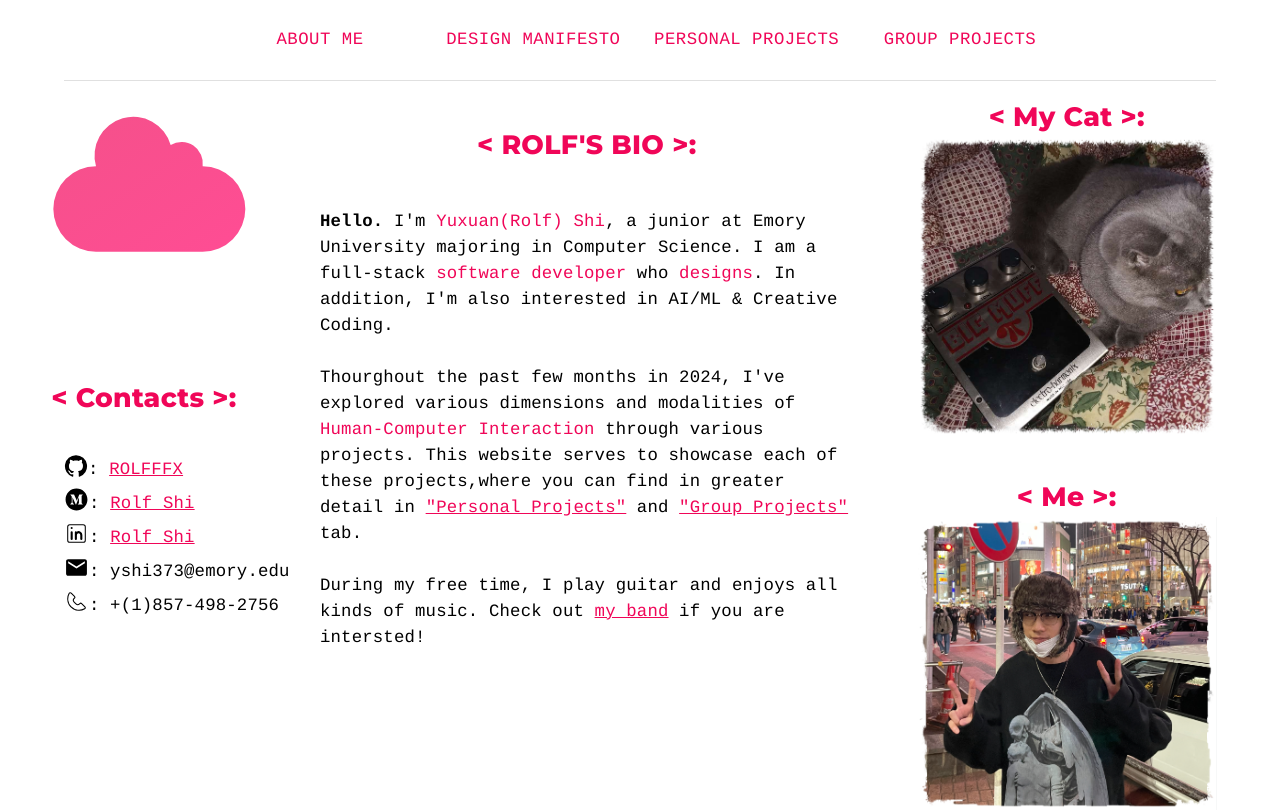
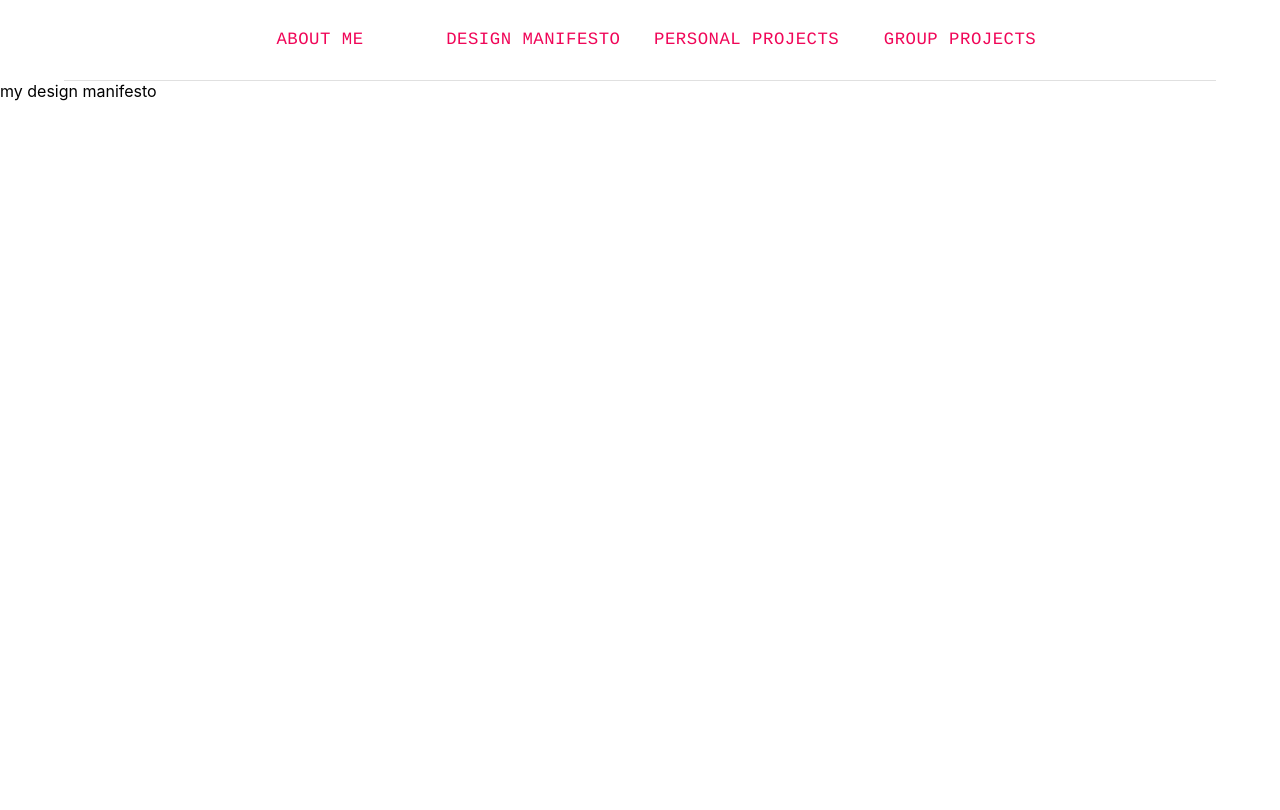
Before and after one commit to ROLFFFX/portfolio, a React (Create React App) app in the folder portofolio/: page /designmanifesto in a window 1280 px wide. Built offline with nearby package versions, Linux system fonts and the light colour scheme.

Commit message:
Update routers

```diff
--- a/portofolio/package.json
+++ b/portofolio/package.json
@@ -14,6 +14,7 @@
     "react": "^18.3.1",
     "react-dom": "^18.3.1",
     "react-icons": "^5.2.0",
+    "react-router-dom": "^6.23.0",
     "react-scripts": "5.0.1",
     "web-vitals": "^2.1.4"
   },
--- a/portofolio/src/App.js
+++ b/portofolio/src/App.js
@@ -1,13 +1,33 @@
+import { Outlet } from "react-router-dom";
 import "./App.css";
 import HomePage from "./pages/homePage";
 import AppBar from "./utils/AppBar";
+import React from "react";
+import { Route, Routes } from "react-router-dom";
+import DM from "./pages/DM";
+import PersonalProjects from "./pages/PersonalProjects";
+import GroupProjects from "./pages/GroupProjects";
 
+function Layout({ children }) {
+  return (
+    <>
+      <AppBar></AppBar>
+      <Outlet></Outlet>
+    </>
+  );
+}
 function App() {
   return (
-    <div>
-      <AppBar></AppBar>
-      <HomePage></HomePage>
-    </div>
+    <React.Fragment>
+      <Routes>
+        <Route path="/" element={<Layout />}>
+          <Route path="/" element={<HomePage />} />
+          <Route path="/designmanifesto" element={<DM />} />
+          <Route path="/personalprojects" element={<PersonalProjects />} />
+          <Route path="/groupprojects" element={<GroupProjects />} />
+        </Route>
+      </Routes>
+    </React.Fragment>
   );
 }
 
--- a/portofolio/src/index.js
+++ b/portofolio/src/index.js
@@ -1,14 +1,17 @@
-import React from 'react';
-import ReactDOM from 'react-dom/client';
-import './index.css';
-import App from './App';
-import reportWebVitals from './reportWebVitals';
+import React from "react";
+import ReactDOM from "react-dom/client";
+import "./index.css";
+import App from "./App";
+import reportWebVitals from "./reportWebVitals";
+import { BrowserRouter, Routes, Route } from "react-router-dom";
 
-const root = ReactDOM.createRoot(document.getElementById('root'));
+const root = ReactDOM.createRoot(document.getElementById("root"));
 root.render(
-  <React.StrictMode>
-    <App />
-  </React.StrictMode>
+  <BrowserRouter>
+    <Routes>
+      <Route path="/*" element={<App />} />
+    </Routes>
+  </BrowserRouter>
 );
 
 // If you want to start measuring performance in your app, pass a function
--- /dev/null
+++ b/portofolio/src/pages/DM.js
@@ -0,0 +1,5 @@
+import React from "react";
+
+export default function DM() {
+  return <div>my design manifesto</div>;
+}
--- /dev/null
+++ b/portofolio/src/pages/GroupProjects.js
@@ -0,0 +1,5 @@
+import React from "react";
+
+export default function GroupProjects() {
+  return <div>GroupProjects</div>;
+}
--- /dev/null
+++ b/portofolio/src/pages/PersonalProjects.js
@@ -0,0 +1,7 @@
+import React from 'react'
+
+export default function PersonalProjects() {
+  return (
+    <div>PersonalProjects</div>
+  )
+}
--- a/portofolio/src/utils/AppBar.js
+++ b/portofolio/src/utils/AppBar.js
@@ -1,5 +1,6 @@
 import { Divider, Grid, Box, Button } from "@mui/material";
 import React, { useState } from "react";
+import { useNavigate } from "react-router-dom";
 
 const BoxStyle = {
   display: "flex",
@@ -15,6 +16,7 @@ const ButtonTextStyle = {
 
 export default function AppBar() {
   const [menuState, setMenuState] = useState("Design Manifesto");
+  const navigate = useNavigate();
   return (
     <div>
       <Grid
@@ -28,22 +30,50 @@ export default function AppBar() {
         <Grid item xs={2}></Grid>
         <Grid item xs={2}>
           <Box sx={BoxStyle}>
-            <Button sx={ButtonTextStyle}>About Me</Button>
+            <Button
+              sx={ButtonTextStyle}
+              onClick={() => {
+                navigate("/");
+              }}
+            >
+              About Me
+            </Button>
           </Box>
         </Grid>
         <Grid item xs={2}>
           <Box sx={BoxStyle}>
-            <Button sx={ButtonTextStyle}>Design Manifesto</Button>
+            <Button
+              sx={ButtonTextStyle}
+              onClick={() => {
+                navigate("/designmanifesto");
+              }}
+            >
+              Design Manifesto
+            </Button>
           </Box>
         </Grid>
         <Grid item xs={2}>
           <Box sx={BoxStyle}>
-            <Button sx={ButtonTextStyle}>Personal Projects</Button>
+            <Button
+              sx={ButtonTextStyle}
+              onClick={() => {
+                navigate("/personalprojects");
+              }}
+            >
+              Personal Projects
+            </Button>
           </Box>
         </Grid>
         <Grid item xs={2}>
           <Box sx={BoxStyle}>
-            <Button sx={ButtonTextStyle}>Group Projects</Button>
+            <Button
+              sx={ButtonTextStyle}
+              onClick={() => {
+                navigate("/groupprojects");
+              }}
+            >
+              Group Projects
+            </Button>
           </Box>
         </Grid>
         <Grid item xs={2}></Grid>
```
Also changed, not shown: 1 other file (tests, documents, lock files or other folders).
